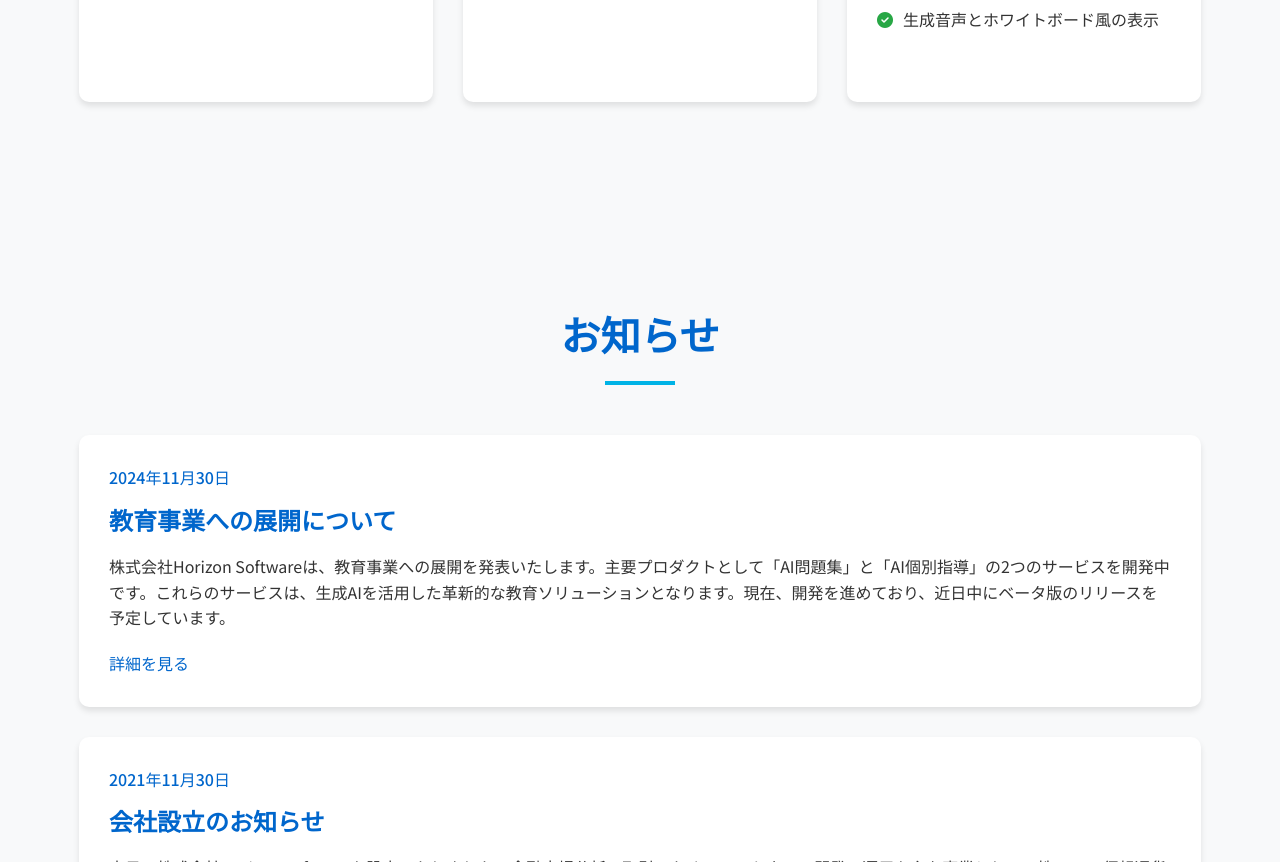
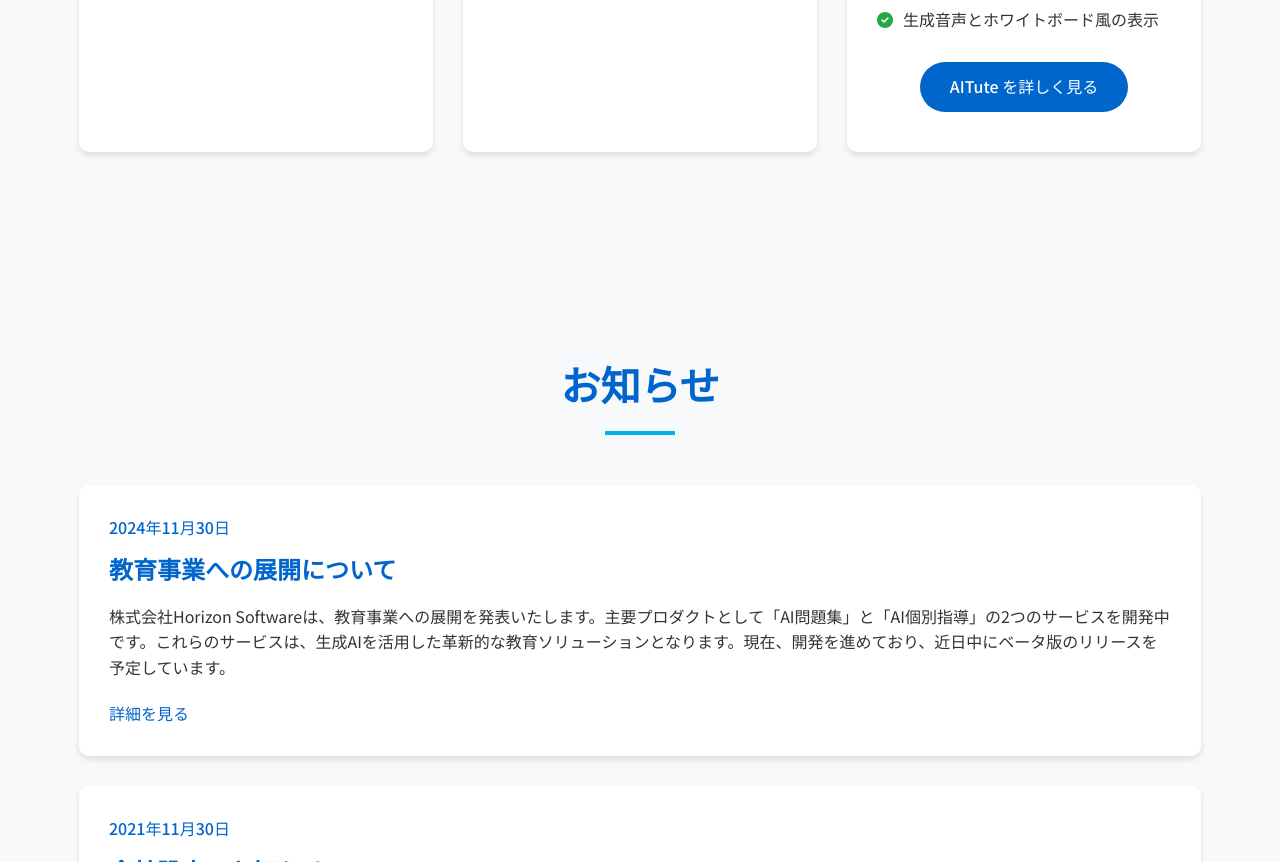
Before and after one commit to Horizon-Software-Corp/static-webpage, a plain HTML site: page index.html in a window 1280 px wide. Shown: the part 2181-3043 px from the top of the page. Drawn offline with nearby package versions, Linux system fonts and the light colour scheme.

Commit message:
add button

```diff
--- a/index.html
+++ b/index.html
@@ -159,6 +159,9 @@
                             <p>生成音声とホワイトボード風の表示</p>
                         </div>
                     </div>
+                    <div style="justify-content: center;">
+                        <a href="#overview" class="btn">AITute を詳しく見る</a>
+                    </div>
                 </div>
             </div>
         </div>
```
